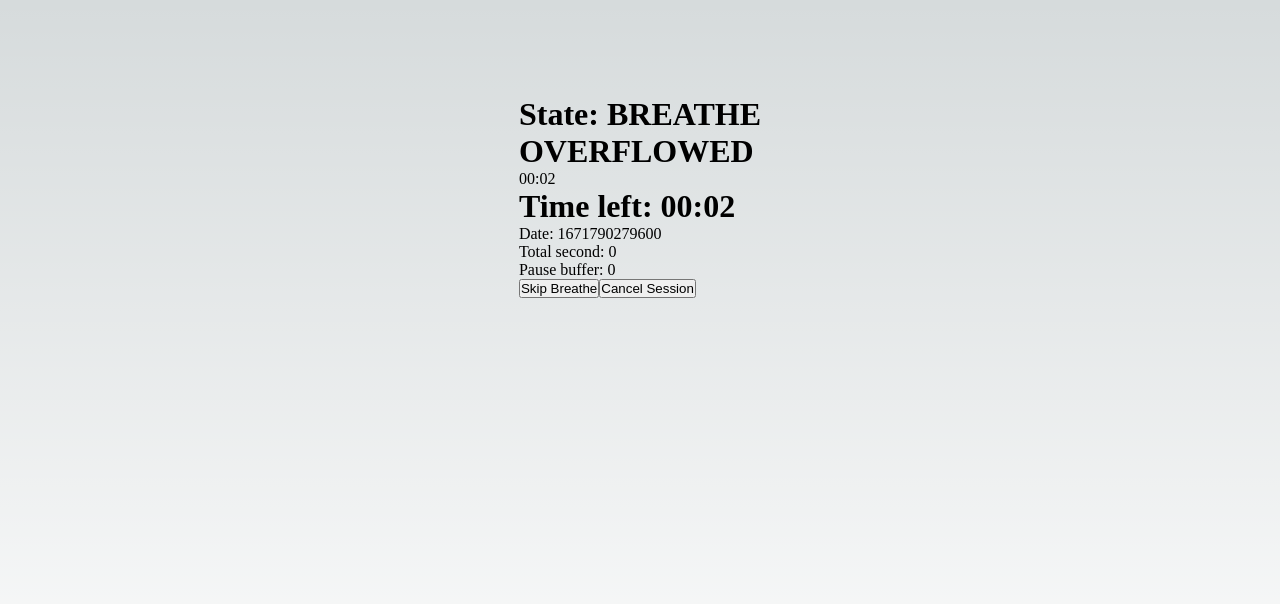
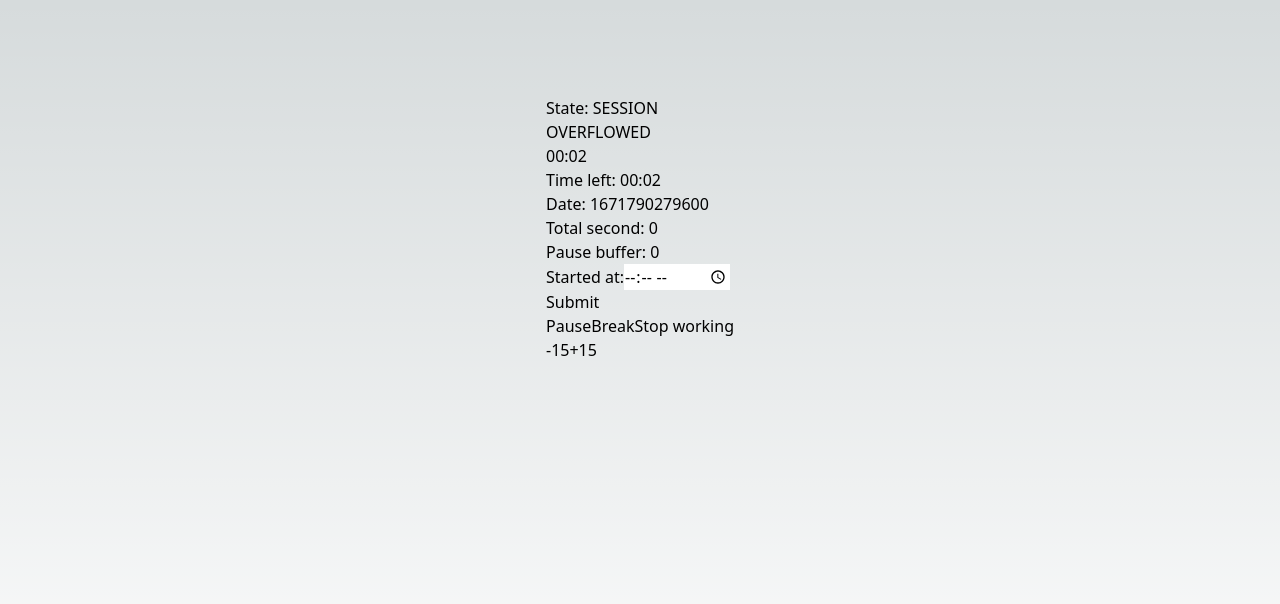
Before and after one commit to koalicioous/session-web, a Next.js app: page / in a window 1280 px wide. Both pictures are taken after a click on the button "Start Session". Shown: the top 604 px of the page. Built offline with nearby package versions, Linux system fonts and the light colour scheme.

Commit message:
feat: edit start time 1

```diff
--- a/package.json
+++ b/package.json
@@ -21,5 +21,10 @@
     "react-dom": "18.2.0",
     "typescript": "4.9.4",
     "xstate": "^4.35.1"
+  },
+  "devDependencies": {
+    "autoprefixer": "^10.4.13",
+    "postcss": "^8.4.20",
+    "tailwindcss": "^3.2.4"
   }
 }
--- /dev/null
+++ b/postcss.config.js
@@ -0,0 +1,6 @@
+module.exports = {
+  plugins: {
+    tailwindcss: {},
+    autoprefixer: {},
+  },
+}
--- a/src/Machines/SessionMachine/index.ts
+++ b/src/Machines/SessionMachine/index.ts
@@ -130,7 +130,8 @@ const SessionMachine = createMachine<
           src: (ctx, ev) => (cb) => {
             let timeout = setTimeout(() => {
               cb(SessionMachineEventType.BREATHE_END);
-            }, 5000);
+              // Reset to default later: 5000
+            }, 1000);
             return () => clearTimeout(timeout);
           },
         },
--- a/src/Machines/TimerMachine/index.ts
+++ b/src/Machines/TimerMachine/index.ts
@@ -1,57 +1,55 @@
-import {
-    createMachine,
-    assign,
-    send,
-    sendParent,
-} from 'xstate'
+import { createMachine, assign, send, sendParent } from "xstate";
 import {
   TimerMachineContext,
   TimerMachineEventType,
   TimerMachineEvent,
   TimerMachineStates,
   TimerEventStart,
-    TimerEventTick
-} from './types'
+  TimerEventTick,
+} from "./types";
 
 const timerMachineInitialState: TimerMachineContext = {
-    startDate: new Date,
+  startDate: new Date(),
   durationSecond: 0,
   secondRemaining: 0,
   pauseBuffer: 0,
-    pauseDate: new Date()
-}
+  pauseDate: new Date(),
+};
 
-const resetToInitialState = assign(() => timerMachineInitialState)
+const resetToInitialState = assign(() => timerMachineInitialState);
 
-const startSession = assign<TimerMachineContext, TimerEventStart>((_, event) => ({
+const startSession = assign<TimerMachineContext, TimerEventStart>(
+  (_, event) => ({
     startDate: new Date(),
     durationSecond: event.durationSecond,
-    secondRemaining: event.durationSecond
-}))
+    secondRemaining: event.durationSecond,
+  })
+);
 
-const setSecondRemaining = assign<TimerMachineContext, TimerEventTick>((context) => {
+const setSecondRemaining = assign<TimerMachineContext, TimerEventTick>(
+  (context) => {
     let relativeSecondElapsed =
       (Date.now() - context.startDate.getTime() - context.pauseBuffer * 1000) /
       1000;
     let secondRemaining = context.durationSecond - relativeSecondElapsed;
     return {
-        secondRemaining: Number(secondRemaining.toFixed(0))
+      secondRemaining: Number(secondRemaining.toFixed(0)),
+    };
   }
-})
+);
 
-const TimerMachine = createMachine<TimerMachineContext, TimerMachineEvent>(
-    {
+const TimerMachine = createMachine<TimerMachineContext, TimerMachineEvent>({
   predictableActionArguments: true,
   id: "timer",
   initial: TimerMachineStates.IDLE,
   context: timerMachineInitialState,
   invoke: {
-            src: () => send => {
+    src: () => (send) => {
       let interval = setInterval(() => {
         send(TimerMachineEventType.TICK);
       }, 1000);
       return () => clearInterval(interval);
-            }
+    },
   },
   states: {
     [TimerMachineStates.IDLE]: {
@@ -59,22 +57,22 @@ const TimerMachine = createMachine<TimerMachineContext, TimerMachineEvent>(
       on: {
         [TimerMachineEventType.START]: {
           target: TimerMachineStates.RUNNING,
-                        actions: startSession
-                    }
-                }
+          actions: startSession,
+        },
+      },
     },
     [TimerMachineStates.RUNNING]: {
       on: {
         [TimerMachineEventType.PAUSE]: {
-                        target: TimerMachineStates.PAUSED
-                    }
+          target: TimerMachineStates.PAUSED,
+        },
       },
       always: [
         {
           target: TimerMachineStates.OVERFLOWED,
-                        cond: (ctx,ev) => ctx.secondRemaining < 0
-                    }
-                ]
+          cond: (ctx, ev) => ctx.secondRemaining < 0,
+        },
+      ],
     },
     [TimerMachineStates.OVERFLOWED]: {
       entry: sendParent("TIMER_END"),
@@ -82,94 +80,96 @@ const TimerMachine = createMachine<TimerMachineContext, TimerMachineEvent>(
         {
           target: TimerMachineStates.RUNNING,
           cond: (ctx) => ctx.secondRemaining >= 0,
-                        actions: sendParent("OVERFLOW_REVERSED")
-                    }
+          actions: sendParent("OVERFLOW_REVERSED"),
+        },
       ],
       on: {
         [TimerMachineEventType.INCREMENT]: {
           actions: [
-                            assign((ctx,ev) => ({
+            assign((ctx, ev) => ({
               durationSecond:
-                                    (Date.now() - ctx.startDate.getTime()) / 1000 + ev.second
+                (Date.now() - ctx.startDate.getTime()) / 1000 + ev.second,
             })),
-                            send(TimerMachineEventType.TICK)
-                        ]
+            send(TimerMachineEventType.TICK),
+          ],
         },
         [TimerMachineEventType.PAUSE]: {
-                        target: TimerMachineStates.PAUSED
+          target: TimerMachineStates.PAUSED,
         },
-                }
+      },
     },
     [TimerMachineStates.PAUSED]: {
       entry: [
         assign((ctx, ev) => ({
-                        pauseDate: new Date()
+          pauseDate: new Date(),
         })),
         sendParent({
           type: "OVERRIDE_STATE",
-                        state: { pauseDate: new Date() }
-                    })
+          state: { pauseDate: new Date() },
+        }),
       ],
       on: {
         [TimerMachineEventType.PAUSE]: undefined,
         [TimerMachineEventType.TICK]: {
-                        actions: setSecondRemaining
+          actions: setSecondRemaining,
         },
         [TimerMachineEventType.UNPAUSE]: {
           target: TimerMachineStates.RUNNING,
           actions: [
             assign((ctx, ev) => ({
               pauseBuffer:
-                                  ctx.pauseBuffer +
-                                  (Date.now() - ctx.pauseDate.getTime()) / 1000
+                ctx.pauseBuffer + (Date.now() - ctx.pauseDate.getTime()) / 1000,
             })),
             sendParent((ctx, ev) => ({
               ...ev,
               type: "RECORD_PAUSE",
               startDate: ctx.pauseDate,
-                                endDate: new Date()
-                            }))
-                        ]
-                    }
-                }
+              endDate: new Date(),
+            })),
+          ],
+        },
+      },
     },
   },
   on: {
     [TimerMachineEventType.STOP]: {
-                target: TimerMachineStates.IDLE
+      target: TimerMachineStates.IDLE,
     },
     [TimerMachineEventType.TICK]: {
       actions: assign((context) => {
         let relativeSecondElapsed =
-                        (Date.now() - context.startDate.getTime() - context.pauseBuffer * 1000) /
+          (Date.now() -
+            context.startDate.getTime() -
+            context.pauseBuffer * 1000) /
           1000;
         let secondRemaining = context.durationSecond - relativeSecondElapsed;
         return {
-                        secondRemaining: Number(secondRemaining.toFixed(0))
-                    }
-                })
+          secondRemaining: Number(secondRemaining.toFixed(0)),
+        };
+      }),
     },
     [TimerMachineEventType.INCREMENT]: {
       actions: [
-                    assign((ctx,ev) => ({
-                        durationSecond: ctx.durationSecond + ev.second
+        assign((ctx, ev) => ({
+          durationSecond: ctx.durationSecond + ev.second,
         })),
-                    send(TimerMachineEventType.TICK)
-                ]
+        send(TimerMachineEventType.TICK),
+      ],
     },
     [TimerMachineEventType.DECREMENT]: {
       actions: [
         assign((ctx, ev) => ({
-                        durationSecond: Math.max(ctx.durationSecond - ev.second, 0)
+          durationSecond: Math.max(ctx.durationSecond - ev.second, 0),
         })),
-                      send(TimerMachineEventType.TICK)
-                ]
+        send(TimerMachineEventType.TICK),
+      ],
     },
     [TimerMachineEventType.OVERRIDE_STATE]: {
-                actions: () => console.log('test')
-            }
-        }
-    }
-)
+      actions: assign((_, ev) => ({
+        ...ev.state,
+      })),
+    },
+  },
+});
 
-export default TimerMachine
+export default TimerMachine;
--- a/src/Machines/TimerMachine/types.ts
+++ b/src/Machines/TimerMachine/types.ts
@@ -1,11 +1,10 @@
-
 export type TimerMachineContext = {
-    startDate: Date
-    durationSecond: number
-    secondRemaining: number
-    pauseBuffer: number
-    pauseDate: Date
-}
+  startDate: Date;
+  durationSecond: number;
+  secondRemaining: number;
+  pauseBuffer: number;
+  pauseDate: Date;
+};
 
 export enum TimerMachineEventType {
   OVERRIDE_TIMER = "OVERRIDE_TIMER",
@@ -18,18 +17,18 @@ export enum TimerMachineEventType {
   TIMER_ENDED = "TIMER_ENDED",
   INCREMENT = "INCREMENT",
   DECREMENT = "DECREMENT",
-    OVERRIDE_STATE = "OVERRIDE_STATE"
+  OVERRIDE_STATE = "OVERRIDE_STATE",
 }
 
 export type TimerEventStart = {
-    type: TimerMachineEventType.START,
-    durationSecond: number,
-    startDate: Date
-}
+  type: TimerMachineEventType.START;
+  durationSecond: number;
+  startDate: Date;
+};
 
 export type TimerEventTick = {
-    type: TimerMachineEventType.TICK
-}
+  type: TimerMachineEventType.TICK;
+};
 
 export type TimerMachineEvent =
   | TimerEventStart
@@ -40,14 +39,16 @@ export type TimerMachineEvent =
   | { type: TimerMachineEventType.OVERRIDE_PAUSE }
   | { type: TimerMachineEventType.UNPAUSE }
   | { type: TimerMachineEventType.TIMER_ENDED }
-    | { type: TimerMachineEventType.INCREMENT, second: number }
-    | { type: TimerMachineEventType.DECREMENT, second: number }
-    | { type: TimerMachineEventType.OVERRIDE_STATE } & Partial<TimerMachineContext>
+  | { type: TimerMachineEventType.INCREMENT; second: number }
+  | { type: TimerMachineEventType.DECREMENT; second: number }
+  | ({ type: TimerMachineEventType.OVERRIDE_STATE } & {
+      state: Partial<TimerMachineContext>;
+    });
 
 export enum TimerMachineStates {
   IDLE = "IDLE",
   RUNNING = "RUNNING",
   OVERFLOWED = "OVERFLOWED",
   PAUSED = "PAUSED",
-    REST = "REST"
+  REST = "REST",
 }
--- a/src/pages/index.tsx
+++ b/src/pages/index.tsx
@@ -9,12 +9,13 @@ import {
   TimerMachineContext,
   TimerMachineEvent,
   TimerMachineStates,
+  TimerMachineEventType,
 } from "../Machines/TimerMachine/types";
 import {
   SessionMachineEventType,
   SessionMachineStates,
 } from "../Machines/SessionMachine/types";
-import { useState } from "react";
+import { useMemo, useState } from "react";
 
 const splitSecondToHourMinuteAndSecond = (
   totalSecond: number
@@ -60,6 +61,8 @@ type TTimerViewProps = {
   >;
 };
 
+type TUpdateTimeViewProps = TTimerViewProps;
+
 const TimerView = ({ timerActor }: TTimerViewProps) => {
   const [timerCurrent] = useActor(timerActor);
   return (
@@ -89,10 +92,55 @@ const TimerView = ({ timerActor }: TTimerViewProps) => {
   );
 };
 
+const UpdateTimeView = ({ timerActor }: TUpdateTimeViewProps) => {
+  const [newStartDate, setNewStartDate] = useState(0);
+  // const [current, send] = useMachine(SessionMachine);
+  const [timerCurrent, send] = useActor(timerActor);
+
+  const maxSelectedTime = useMemo(() => {
+    if (!timerCurrent.context.secondRemaining) return "23:59";
+    return `${new Date().getHours()}:${new Date().getMinutes() - 1}`;
+  }, [timerCurrent.context.secondRemaining]);
+
+  return (
+    <div>
+      <form
+        onSubmit={(e) => {
+          e.preventDefault();
+          send({
+            type: TimerMachineEventType.OVERRIDE_STATE,
+            state: {
+              startDate: new Date(newStartDate),
+            },
+          });
+        }}
+      >
+        <div>
+          <label>Started at:</label>
+          <input
+            type="time"
+            onChange={(e) => {
+              const [hour, minute] = String(e.target.value).split(":");
+              const startDate = new Date().setHours(
+                Number(hour),
+                Number(minute)
+              );
+              setNewStartDate(startDate);
+            }}
+            max={maxSelectedTime}
+          />
+        </div>
+        <div>
+          <button type="submit">Submit</button>
+        </div>
+      </form>
+    </div>
+  );
+};
+
 export default function Home() {
   const [current, send] = useMachine(SessionMachine);
   const [duration, setDuration] = useState(0);
-  const [newStartDate, setNewStartDate] = useState(0);
   return (
     <>
       <Head>
@@ -102,7 +150,14 @@ export default function Home() {
         <div>
           <h1>State: {current.toStrings()}</h1>
           {current.context.timerRef && (
-            <TimerView timerActor={current.context.timerRef} />
+            <>
+              <TimerView timerActor={current.context.timerRef} />
+              {(current.matches(SessionMachineStates.SESSION) ||
+                current.matches(SessionMachineStates.SESSION_END) ||
+                current.matches(SessionMachineStates.SESSION_PAUSED)) && (
+                <UpdateTimeView timerActor={current.context.timerRef} />
+              )}
+            </>
           )}
           {current.matches(SessionMachineStates.IDLE) && (
             <div>
@@ -121,7 +176,7 @@ export default function Home() {
                 />
               </div>
               <div>{convertSecondToClockString(duration)}</div>
-              <button
+              {/* <button
                 onClick={() => {
                   send(SessionMachineEventType.INIT_FOCUS, {
                     second: duration,
@@ -129,7 +184,7 @@ export default function Home() {
                 }}
               >
                 Start Session
-              </button>
+              </button> */}
             </div>
           )}
           {current.matches(SessionMachineStates.BREATHE) && (
@@ -148,39 +203,6 @@ export default function Home() {
             current.matches(SessionMachineStates.SESSION_END) ||
             current.matches(SessionMachineStates.SESSION_PAUSED)) && (
             <div>
-              <div>
-                <label>Started at:</label>
-                <input
-                  type="time"
-                  onChange={(e) => {
-                    const [hour, minute] = String(e.target.value).split(":");
-                    const startDate = new Date().setHours(
-                      Number(hour),
-                      Number(minute),
-                      0,
-                      0
-                    );
-                    setNewStartDate(startDate);
-                  }}
-                  min="21:00:00"
-                />
-              </div>
-              <div>
-                <button
-                  onClick={() => {
-                    // Work on the line below
-                    // console.log(newStartDate);
-                    // send({
-                    //   type: "OVERRIDE_STATE",
-                    //   state: {
-                    //     startDate: newStartDate
-                    //   }
-                    // });
-                  }}
-                >
-                  Submit
-                </button>
-              </div>
               <div>
                 {current.matches(SessionMachineStates.SESSION_PAUSED) ? (
                   <button onClick={() => send(SessionMachineEventType.UNPAUSE)}>
--- a/src/styles/globals.css
+++ b/src/styles/globals.css
@@ -1,3 +1,7 @@
+@tailwind base;
+@tailwind components;
+@tailwind utilities;
+
 :root {
   --max-width: 1100px;
   --border-radius: 12px;
--- /dev/null
+++ b/tailwind.config.js
@@ -0,0 +1,11 @@
+/** @type {import('tailwindcss').Config} */
+module.exports = {
+  content: [
+    "./src/pages/**/*.{js,ts,jsx,tsx}",
+    "./src/components/**/*.{js,ts,jsx,tsx}",
+  ],
+  theme: {
+    extend: {},
+  },
+  plugins: [],
+}
```
Also changed, not shown: 1 other file (tests, documents, lock files or other folders). Lines whose indentation alone changed are shown as unchanged.
